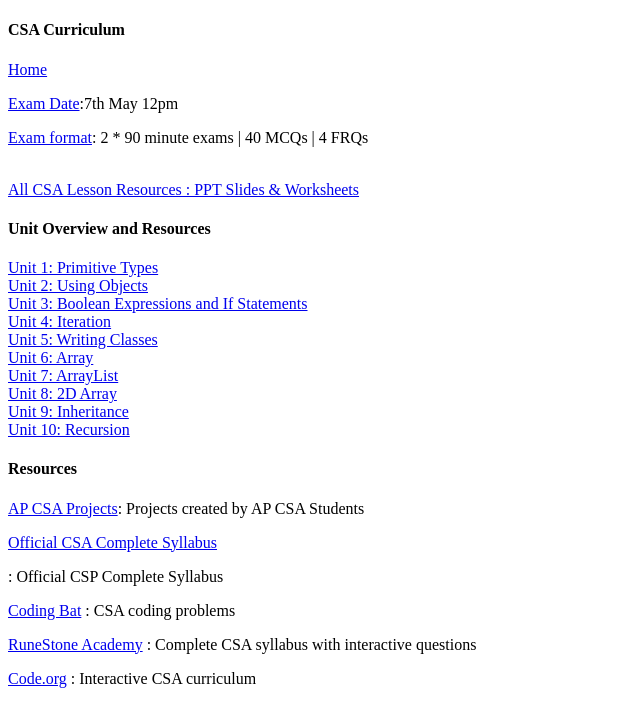
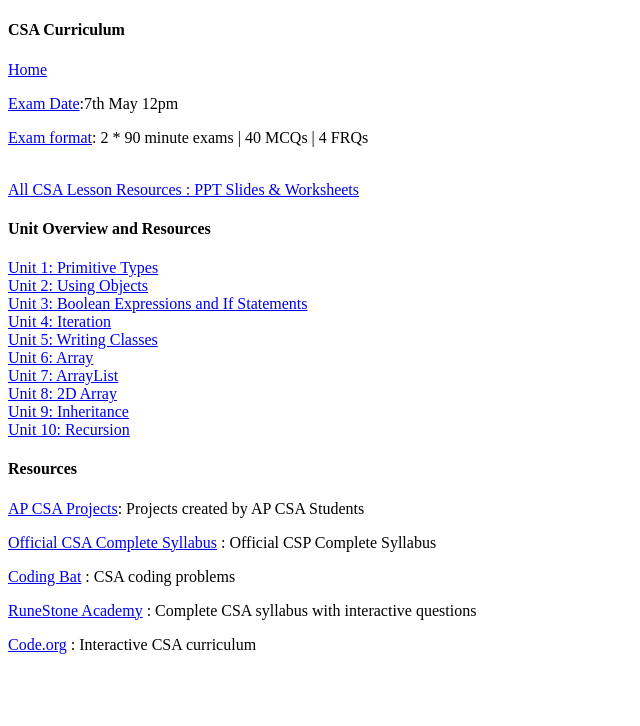
Before and after one commit to BenNewton1991/curriculum, a plain HTML site: page CSA/csa_homepage.html in a window 1280 px wide. Shown: the whole page, without its empty margins (0-640 px from the left). Drawn offline with Linux system fonts and the light colour scheme.

```diff
--- a/CSA/csa_homepage.html
+++ b/CSA/csa_homepage.html
@@ -34,7 +34,7 @@
     <br>
     <h4>Resources</h4>
     <p><a href="https://bssgj-my.sharepoint.com/:f:/g/personal/benjamin_newton-bihz_basischina_com/EsE4nEJ4su9Dvn6xNZBcKVsBPV2eIxhI2b0EUXjfGLqaqA?e=6zelen">AP CSA Projects</a>: Projects created by AP CSA Students</p>
-    <p><a href="https://apcentral.collegeboard.org/media/pdf/ap-computer-science-a-course-and-exam-description.pdf">Official CSA Complete Syllabus</p></a><p>: Official CSP Complete Syllabus</p>
+    <p><a href="https://apcentral.collegeboard.org/media/pdf/ap-computer-science-a-course-and-exam-description.pdf">Official CSA Complete Syllabus</a> : Official CSP Complete Syllabus</p>
     <p><a href="https://codingbat.com/java">Coding Bat</a> : CSA coding problems</p>
     <p><a href="https://runestone.academy/ns/books/published/csawesome/index.html">RuneStone Academy</a> : Complete CSA syllabus with interactive questions</p>
     <p><a href="https://code.org/">Code.org</a> : Interactive CSA curriculum</p>
```
Also changed, not shown: CSP/csp_homepage.html (+1 -1 lines).
